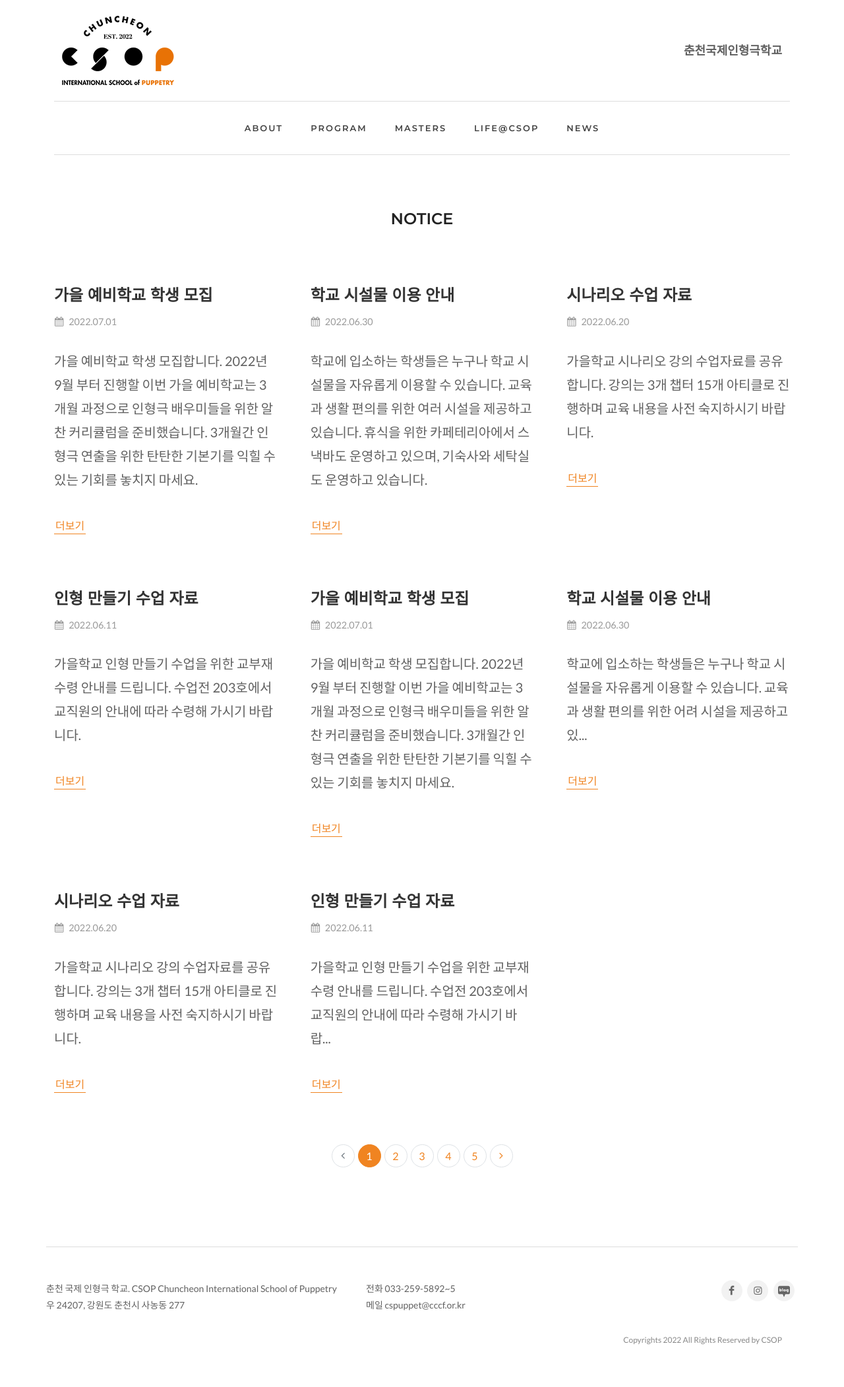
After one commit to locallab-seoul/csop, a Django app: page /board/ in a window 1280 px wide. The commit adds this page. Shown: the whole page at 66% size. Run offline with Django 4.2, Linux system fonts and the light colour scheme; some libraries are stand-ins or nearby versions.

Commit message:
initial setting for board-list

```diff
--- /dev/null
+++ b/board/templates/board-list.html
@@ -0,0 +1,166 @@
+{% extends 'base.html' %}
+{% load static %}
+{% block content %}
+<!-- Content -->
+		<section id="content">
+			<div class="content-wrap">
+				<div class="container clearfix">
+
+          <h3 class="center mb-6" style="font-weight: 700;">NOTICE</h3>
+
+					<!-- Posts -->
+					<div id="posts" class="post-grid row gutter-50">
+
+						<div class="entry col-lg-4 col-sm-6 col-12 img-hover-block" data-img="images/blog/grid/17.jpg">
+							<div class="grid-inner">
+								<div class="entry-title">
+									<h2><a href="board-view.html">가을 예비학교 학생 모집</a></h2>
+								</div>
+								<div class="entry-meta">
+									<ul>
+										<li><i class="icon-calendar3"></i> 2022.07.01</li>
+									</ul>
+								</div>
+								<div class="entry-content">
+									<p>가을 예비학교 학생 모집합니다. 2022년 9월 부터 진행할 이번 가을 예비학교는 3개월 과정으로 인형극 배우미들을 위한 알찬 커리큘럼을 준비했습니다. 3개월간 인형극 연출을 위한 탄탄한 기본기를 익힐 수 있는 기회를 놓치지 마세요.</p>
+									<a href="board-view.html" class="more-link">더보기</a>
+								</div>
+							</div>
+						</div>
+
+						<div class="entry col-lg-4 col-sm-6 col-12 img-hover-block" data-img="images/blog/grid/10.jpg">
+							<div class="grid-inner">
+								<div class="entry-title">
+									<h2><a href="board-view.html">학교 시설물 이용 안내</a></h2>
+								</div>
+								<div class="entry-meta">
+									<ul>
+										<li><i class="icon-calendar3"></i> 2022.06.30</li>
+									</ul>
+								</div>
+								<div class="entry-content">
+									<p>학교에 입소하는 학생들은 누구나 학교 시설물을 자유롭게 이용할 수 있습니다. 교육과 생활 편의를 위한 여러 시설을 제공하고 있습니다. 휴식을 위한 카페테리아에서 스낵바도 운영하고 있으며, 기숙사와 세탁실도 운영하고 있습니다.</p>
+									<a href="board-view.html" class="more-link">더보기</a>
+								</div>
+							</div>
+						</div>
+
+						<div class="entry col-lg-4 col-sm-6 col-12 img-hover-block" data-img="images/blog/grid/20.jpg">
+							<div class="grid-inner">
+								<div class="entry-title">
+									<h2><a href="board-view.html">시나리오 수업 자료</a></h2>
+								</div>
+								<div class="entry-meta">
+									<ul>
+										<li><i class="icon-calendar3"></i> 2022.06.20</li>
+									</ul>
+								</div>
+								<div class="entry-content">
+									<p>가을학교 시나리오 강의 수업자료를 공유합니다. 강의는 3개 챕터 15개 아티클로 진행하며 교육 내용을 사전 숙지하시기 바랍니다.</p>
+									<a href="board-view.html" class="more-link">더보기</a>
+								</div>
+							</div>
+						</div>
+
+						<div class="entry col-lg-4 col-sm-6 col-12 img-hover-block" data-img="images/blog/grid/2.jpg">
+							<div class="grid-inner">
+								<div class="entry-title">
+									<h2><a href="board-view.html">인형 만들기 수업 자료</a></h2>
+								</div>
+								<div class="entry-meta">
+									<ul>
+										<li><i class="icon-calendar3"></i> 2022.06.11</li>
+									</ul>
+								</div>
+								<div class="entry-content">
+									<p>가을학교 인형 만들기 수업을 위한 교부재 수령 안내를 드립니다. 수업전 203호에서 교직원의 안내에 따라 수령해 가시기 바랍니다.</p>
+									<a href="board-view.html" class="more-link">더보기</a>
+								</div>
+							</div>
+						</div>
+
+            			<div class="entry col-lg-4 col-sm-6 col-12 img-hover-block" data-img="images/blog/grid/17.jpg">
+							<div class="grid-inner">
+								<div class="entry-title">
+									<h2><a href="board-view.html">가을 예비학교 학생 모집</a></h2>
+								</div>
+								<div class="entry-meta">
+									<ul>
+										<li><i class="icon-calendar3"></i> 2022.07.01</li>
+									</ul>
+								</div>
+								<div class="entry-content">
+									<p>가을 예비학교 학생 모집합니다. 2022년 9월 부터 진행할 이번 가을 예비학교는 3개월 과정으로 인형극 배우미들을 위한 알찬 커리큘럼을 준비했습니다. 3개월간 인형극 연출을 위한 탄탄한 기본기를 익힐 수 있는 기회를 놓치지 마세요.</p>
+									<a href="board-view.html" class="more-link">더보기</a>
+								</div>
+							</div>
+						</div>
+
+						<div class="entry col-lg-4 col-sm-6 col-12 img-hover-block" data-img="images/blog/grid/10.jpg">
+							<div class="grid-inner">
+								<div class="entry-title">
+									<h2><a href="board-view.html">학교 시설물 이용 안내</a></h2>
+								</div>
+								<div class="entry-meta">
+									<ul>
+										<li><i class="icon-calendar3"></i> 2022.06.30</li>
+									</ul>
+								</div>
+								<div class="entry-content">
+									<p>학교에 입소하는 학생들은 누구나 학교 시설물을 자유롭게 이용할 수 있습니다. 교육과 생활 편의를 위한 어려 시설을 제공하고 있...</p>
+									<a href="board-view.html" class="more-link">더보기</a>
+								</div>
+							</div>
+						</div>
+
+						<div class="entry col-lg-4 col-sm-6 col-12 img-hover-block" data-img="images/blog/grid/20.jpg">
+							<div class="grid-inner">
+								<div class="entry-title">
+									<h2><a href="board-view.html">시나리오 수업 자료</a></h2>
+								</div>
+								<div class="entry-meta">
+									<ul>
+										<li><i class="icon-calendar3"></i> 2022.06.20</li>
+									</ul>
+								</div>
+								<div class="entry-content">
+									<p>가을학교 시나리오 강의 수업자료를 공유합니다. 강의는 3개 챕터 15개 아티클로 진행하며 교육 내용을 사전 숙지하시기 바랍니다.</p>
+									<a href="board-view.html" class="more-link">더보기</a>
+								</div>
+							</div>
+						</div>
+
+						<div class="entry col-lg-4 col-sm-6 col-12 img-hover-block" data-img="images/blog/grid/2.jpg">
+							<div class="grid-inner">
+								<div class="entry-title">
+									<h2><a href="board-view.html">인형 만들기 수업 자료</a></h2>
+								</div>
+								<div class="entry-meta">
+									<ul>
+										<li><i class="icon-calendar3"></i> 2022.06.11</li>
+									</ul>
+								</div>
+								<div class="entry-content">
+									<p>가을학교 인형 만들기 수업을 위한 교부재 수령 안내를 드립니다. 수업전 203호에서 교직원의 안내에 따라 수령해 가시기 바랍...</p>
+									<a href="board-view.html" class="more-link">더보기</a>
+								</div>
+							</div>
+						</div>
+
+					</div><!-- #posts end -->
+
+					<!-- Pagination -->
+					<ul class="pagination mt-5 pagination-circle justify-content-center">
+						<li class="page-item disabled"><a class="page-link" href="#"><i class="icon-angle-left"></i></a></li>
+						<li class="page-item active"><a class="page-link" href="#">1</a></li>
+						<li class="page-item"><a class="page-link" href="#">2</a></li>
+						<li class="page-item"><a class="page-link" href="#">3</a></li>
+						<li class="page-item"><a class="page-link" href="#">4</a></li>
+						<li class="page-item"><a class="page-link" href="#">5</a></li>
+						<li class="page-item"><a class="page-link" href="#"><i class="icon-angle-right"></i></a></li>
+					</ul>
+
+				</div>
+			</div>
+		</section><!-- #content end -->
+{% endblock %}
--- /dev/null
+++ b/board/urls.py
@@ -0,0 +1,6 @@
+from django.urls import path
+from . import views
+
+urlpatterns = [
+    path('', views.board_list, name='board-list'),
+]
--- a/board/views.py
+++ b/board/views.py
@@ -1,3 +1,6 @@
 from django.shortcuts import render
 
 # Create your views here.
+
+def board_list(request):
+    return render(request, 'board-list.html')
--- a/csop/urls.py
+++ b/csop/urls.py
@@ -19,4 +19,5 @@ from django.urls import path, include
 urlpatterns = [
     path('admin/', admin.site.urls),
     path('', include('main.urls')),
+    path('board/', include('board.urls')),
 ]
--- a/main/templates/base.html
+++ b/main/templates/base.html
@@ -121,7 +121,7 @@
 									<a class="menu-link" href="#"><div>NEWS</div></a>
                   <ul class="sub-menu-container">
                     <li class="menu-item">
-											<a class="menu-link" href="board-list.html"><div>공지사항</div></a>
+											<a class="menu-link" href="{% url 'board-list' %}"><div>공지사항</div></a>
 										</li>
 										<li class="menu-item">
 											<a class="menu-link" href="#"><div>소식</div></a>
```
